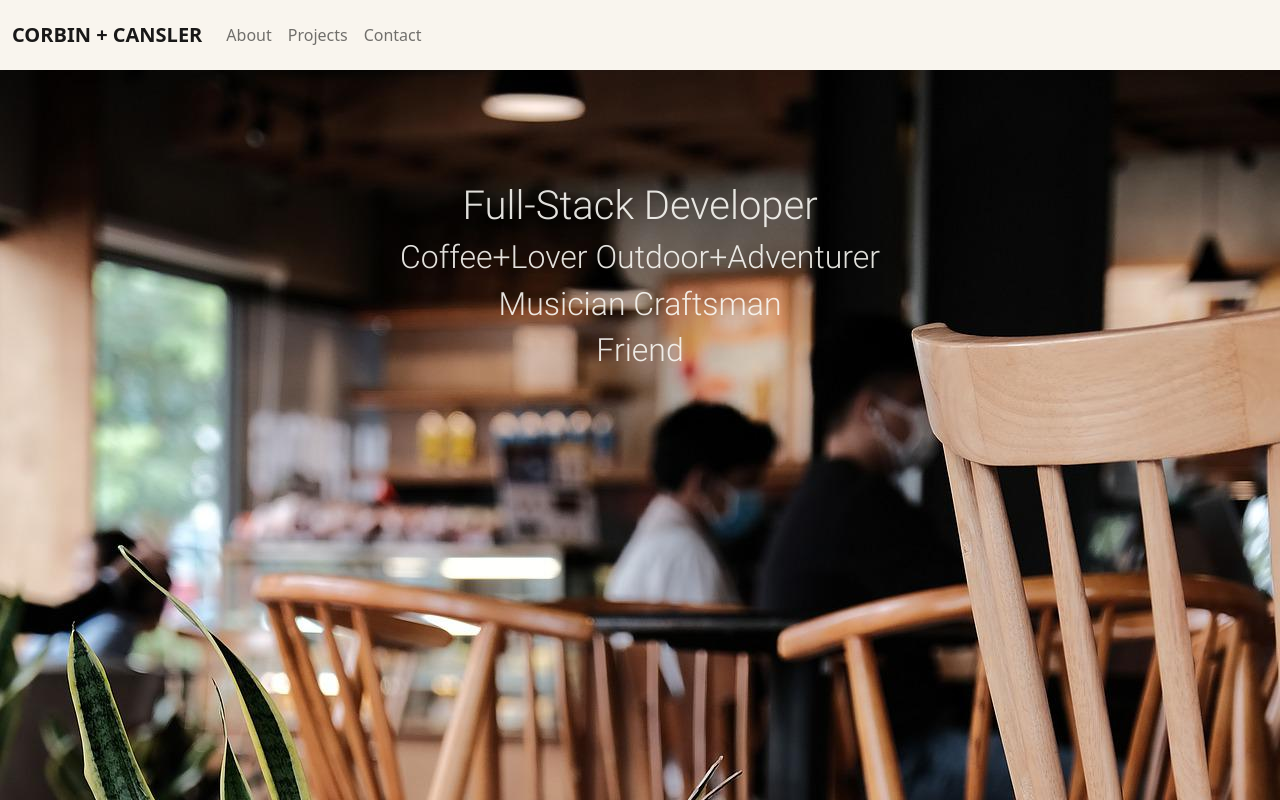
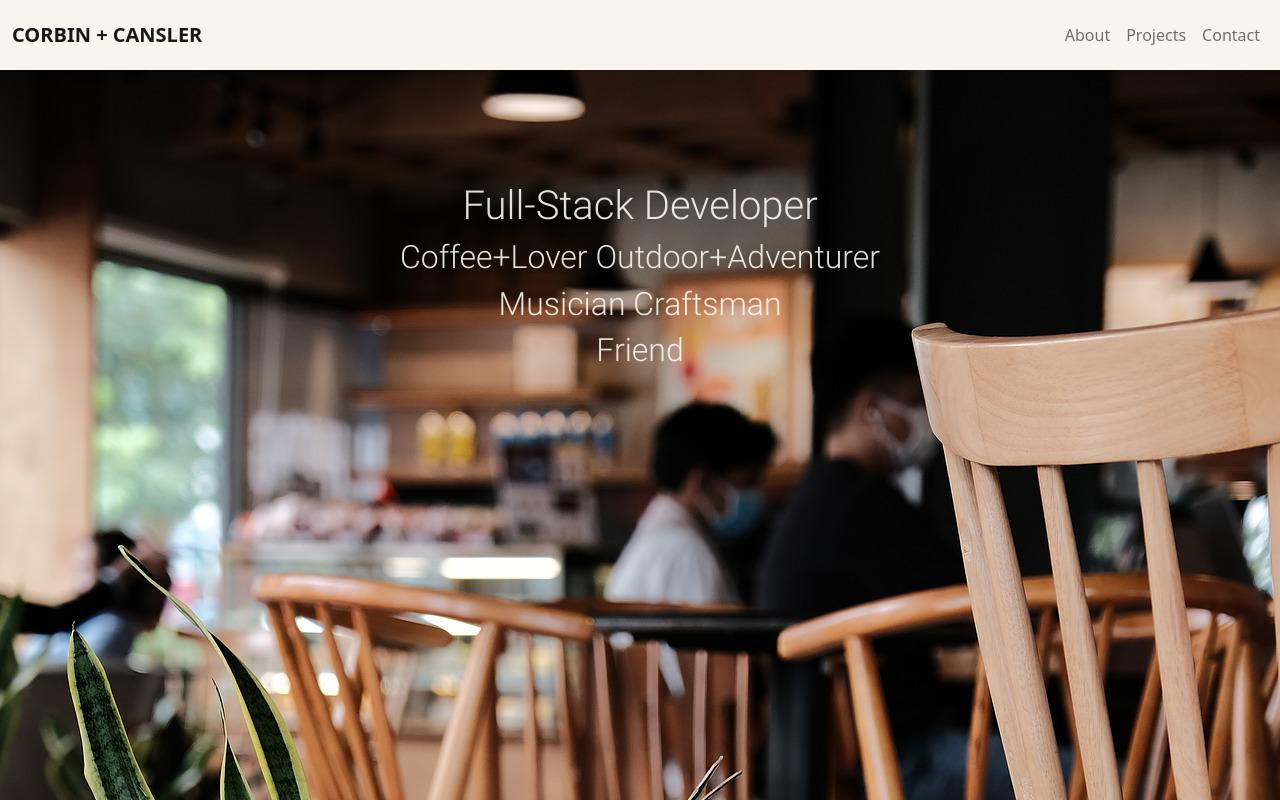
Before and after one commit to canslercp/portfolio, a React (Create React App) app: page / in a window 1280 px wide. Shown: the top 800 px of the page. Built offline with nearby package versions, Linux system fonts and the light colour scheme.

Commit message:
edit dropdown menu

```diff
--- a/src/App.css
+++ b/src/App.css
@@ -15,7 +15,7 @@ body::-webkit-scrollbar {
 
 body {
     font-family: mainFont;
-      /* Hide scrollbar for IE, Edge and Firefox */
+    /* Hide scrollbar for IE, Edge and Firefox */
     -ms-overflow-style: none;  /* IE and Edge */
     scrollbar-width: none;  /* Firefox */
 }
@@ -37,6 +37,7 @@ a {
 .navTabs {
     display: flex;
     justify-content: end;
+    margin-left: 10%
 }
 
 /* home page stying--------- */
@@ -47,7 +48,6 @@ a {
     width: 100%;
     overflow-y: hidden;
     background: #f9f5ee;
-
 }
 
 .home-text{
--- a/src/components/NavTabs.js
+++ b/src/components/NavTabs.js
@@ -14,12 +14,12 @@ function NavTabs({ currentPage, handlePageChange }) {
                     <span className="navbar-toggler-icon "></span>
                 </button>
 
-                <div className="offcanvas offcanvas-end navTabs" tabindex="-1" id="offcanvasNavbar" aria-labelledby="offcanvasNavbarLabel">
+                <div className="offcanvas offcanvas-end" tabindex="-1" id="offcanvasNavbar" aria-labelledby="offcanvasNavbarLabel">
                     <div class="offcanvas-header">
                         {/* <h5 class="offcanvas-title" id="offcanvasNavbarLabel">Navigate</h5> */}
                         <button type="button" class="btn-close" data-bs-dismiss="offcanvas" aria-label="Close"></button>
                     </div>
-                    <ul className="navbar-nav offcanvas-body">
+                    <ul className="navbar-nav navTabs">
                         <li className="nav-item">
                             <a
                                 href="#about"
```
